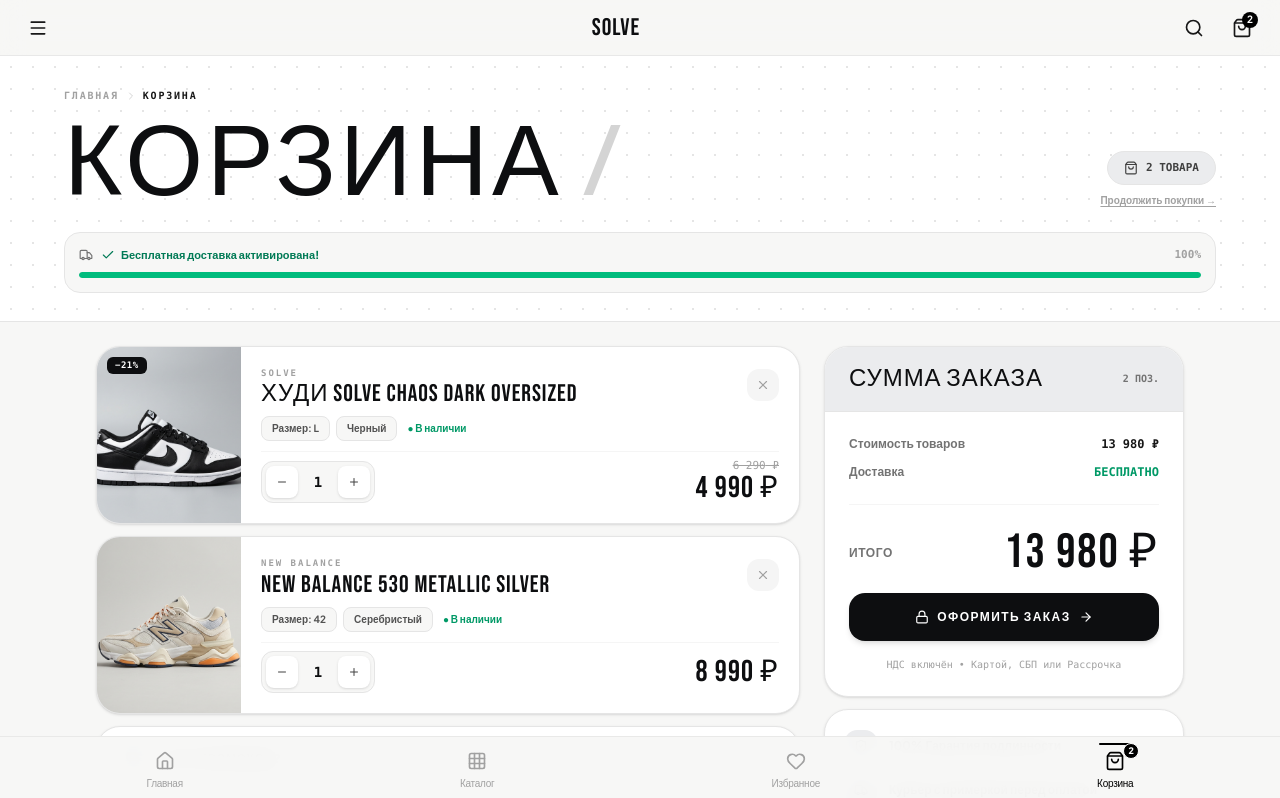
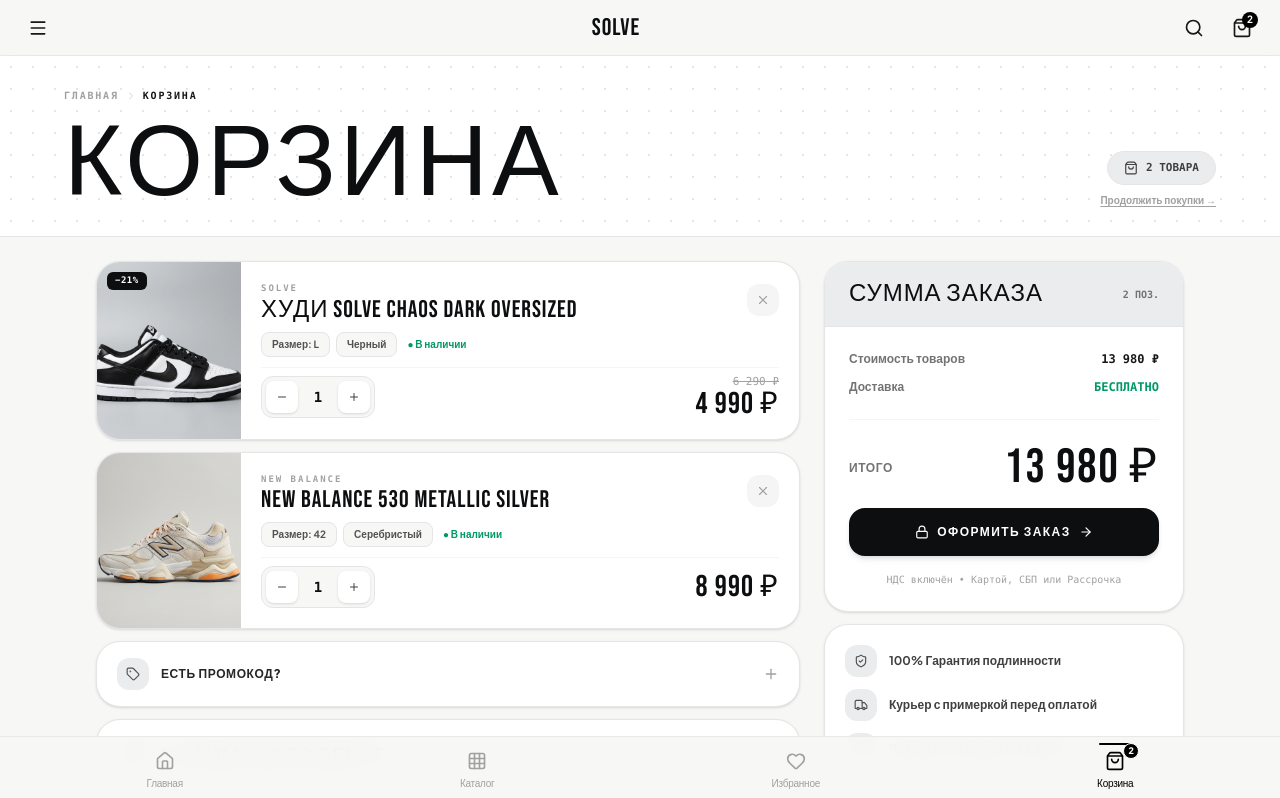
Before and after one commit to Farido01/SOLVE, a Next.js app: page /cart in a window 1280 px wide. Shown: the top 798 px of the page. Built offline with nearby package versions, Linux system fonts and the light colour scheme.

Commit message:
Remove free shipping progress bar and slash from cart header

```diff
--- a/app/cart/page.tsx
+++ b/app/cart/page.tsx
@@ -134,8 +134,7 @@
 
             <div className="flex flex-col sm:flex-row sm:items-end justify-between gap-4">
               <h1 className="font-display text-6xl sm:text-7xl md:text-8xl lg:text-[100px] uppercase leading-[0.85] tracking-tight text-[#0D0E10]">
-                КОРЗИНА<br className="sm:hidden" />
-                <span className="text-neutral-300"> /</span>
+                КОРЗИНА
               </h1>
 
               <div className="flex flex-col items-start sm:items-end gap-2">
@@ -149,34 +148,6 @@
               </div>
             </div>
 
-            {/* Free Shipping Bar */}
-            <div className="mt-6 p-3.5 bg-[#F7F7F6] rounded-2xl border border-neutral-200 space-y-2">
-              <div className="flex items-center justify-between text-[11px] font-bold">
-                <div className="flex items-center gap-2 text-neutral-600">
-                  <Truck className="w-3.5 h-3.5 text-neutral-500" />
-                  {deliveryFree ? (
-                    <span className="text-emerald-700 font-extrabold flex items-center gap-1.5">
-                      <Check className="w-3.5 h-3.5" />
-                      Бесплатная доставка активирована!
-                    </span>
-                  ) : (
-                    <span>
-                      До бесплатной доставки:{' '}
-                      <span className="text-[#0D0E10] font-extrabold font-mono">{(10000 - subtotal).toLocaleString('ru-RU')} ₽</span>
-                    </span>
-                  )}
-                </div>
-                <span className="font-mono text-neutral-400">{freeShipProgress}%</span>
-              </div>
-              <div className="w-full h-1.5 bg-neutral-200 rounded-full overflow-hidden">
-                <motion.div
-                  className={`h-full rounded-full ${deliveryFree ? 'bg-emerald-500' : 'bg-[#0D0E10]'}`}
-                  initial={{ width: 0 }}
-                  animate={{ width: `${freeShipProgress}%` }}
-                  transition={{ duration: 0.6, ease: 'easeOut' }}
-                />
-              </div>
-            </div>
           </div>
         </section>
 
```
